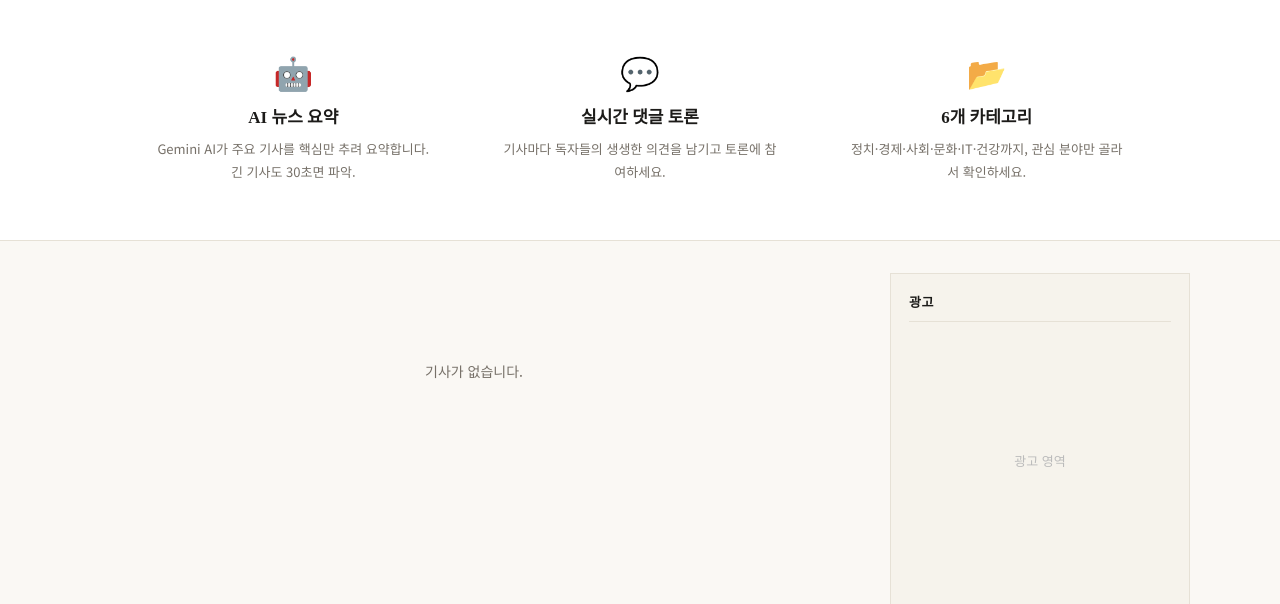
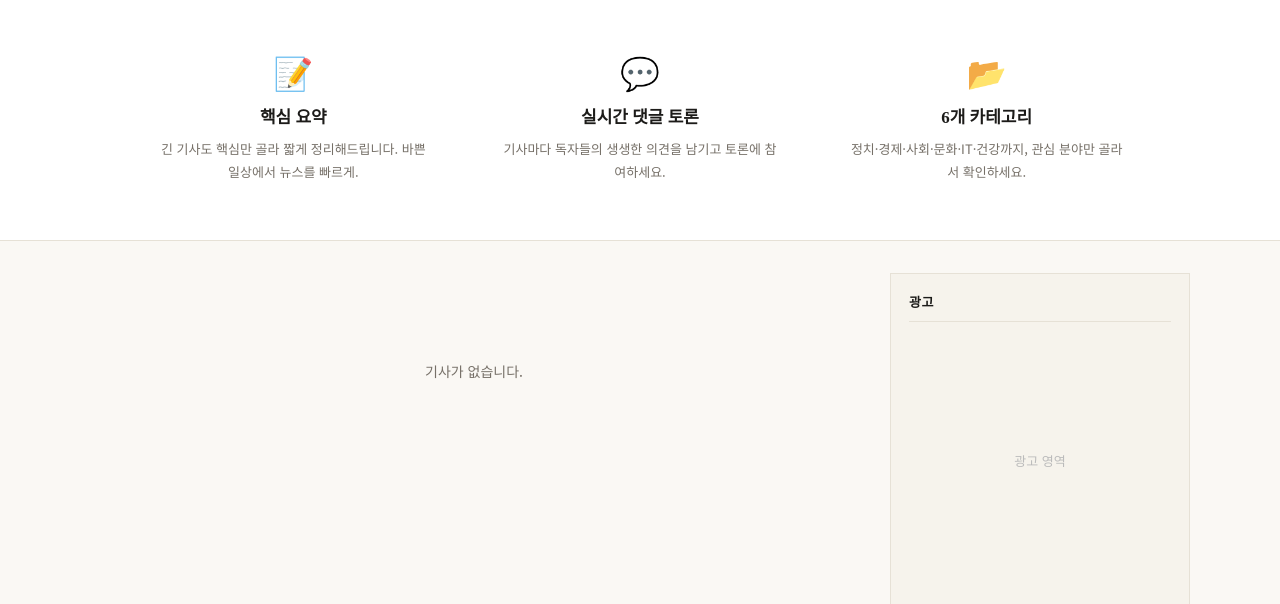
Before and after one commit to hkno3/commu, a PHP site: page / in a window 1280 px wide. Shown: the part 618-1222 px from the top of the page. Run offline with PHP 8.4, Linux system fonts and the light colour scheme; data that the repository does not hold is empty.

Commit message:
Remove AI/Gemini mentions from hero and features section copy

```diff
--- a/index.php
+++ b/index.php
@@ -71,7 +71,7 @@ $hero_bg_url     = $hero_image_url ?: $default_hero;
   <div class="hero-inner">
     <p class="hero-eyebrow">실시간 뉴스 커뮤니티</p>
     <h2 class="hero-title">한국 주요 뉴스를<br>한눈에</h2>
-    <p class="hero-desc">정치·경제·사회·문화·IT까지, AI가 요약한 최신 뉴스와<br>실시간 댓글 토론을 한 곳에서 만나보세요.</p>
+    <p class="hero-desc">정치·경제·사회·문화·IT까지, 핵심만 추린 최신 뉴스와<br>실시간 댓글 토론을 한 곳에서 만나보세요.</p>
     <a href="#news-list" class="hero-cta">뉴스 바로보기 ↓</a>
   </div>
 </section>
@@ -79,9 +79,9 @@ $hero_bg_url     = $hero_image_url ?: $default_hero;
 <section class="features-section">
   <div class="features-inner">
     <div class="feature-item">
-      <div class="feature-icon">🤖</div>
-      <h3 class="feature-title">AI 뉴스 요약</h3>
-      <p class="feature-desc">Gemini AI가 주요 기사를 핵심만 추려 요약합니다. 긴 기사도 30초면 파악.</p>
+      <div class="feature-icon">📝</div>
+      <h3 class="feature-title">핵심 요약</h3>
+      <p class="feature-desc">긴 기사도 핵심만 골라 짧게 정리해드립니다. 바쁜 일상에서 뉴스를 빠르게.</p>
     </div>
     <div class="feature-item">
       <div class="feature-icon">💬</div>
```
